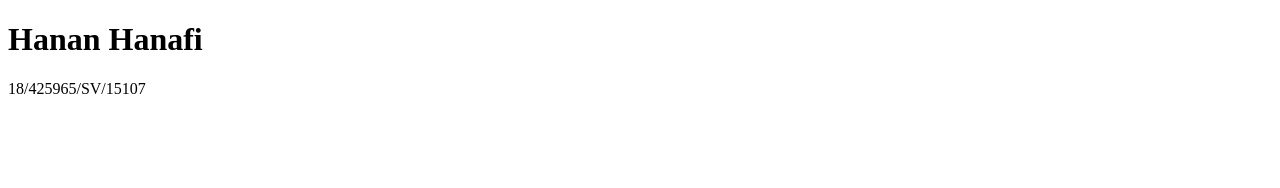
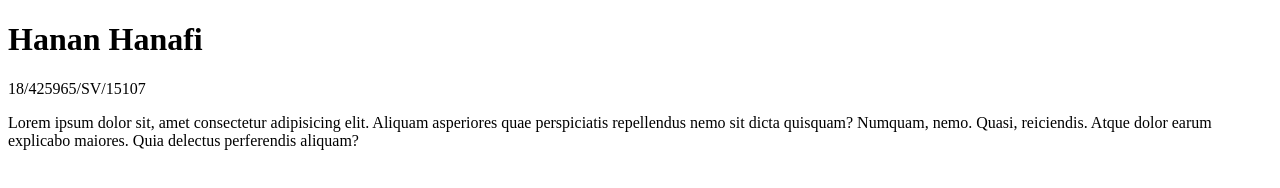
Before and after one commit to hananhanafi/scm-as, a plain HTML site: page index.html in a window 1280 px wide. Drawn offline with Linux system fonts and the light colour scheme.

Commit message:
Third Commit

```diff
--- a/index.html
+++ b/index.html
@@ -9,5 +9,6 @@
 <body>
     <h1>Hanan Hanafi</h1>
     <p>18/425965/SV/15107</p>
+    <p>Lorem ipsum dolor sit, amet consectetur adipisicing elit. Aliquam asperiores quae perspiciatis repellendus nemo sit dicta quisquam? Numquam, nemo. Quasi, reiciendis. Atque dolor earum explicabo maiores. Quia delectus perferendis aliquam?</p>
 </body>
 </html>
```
